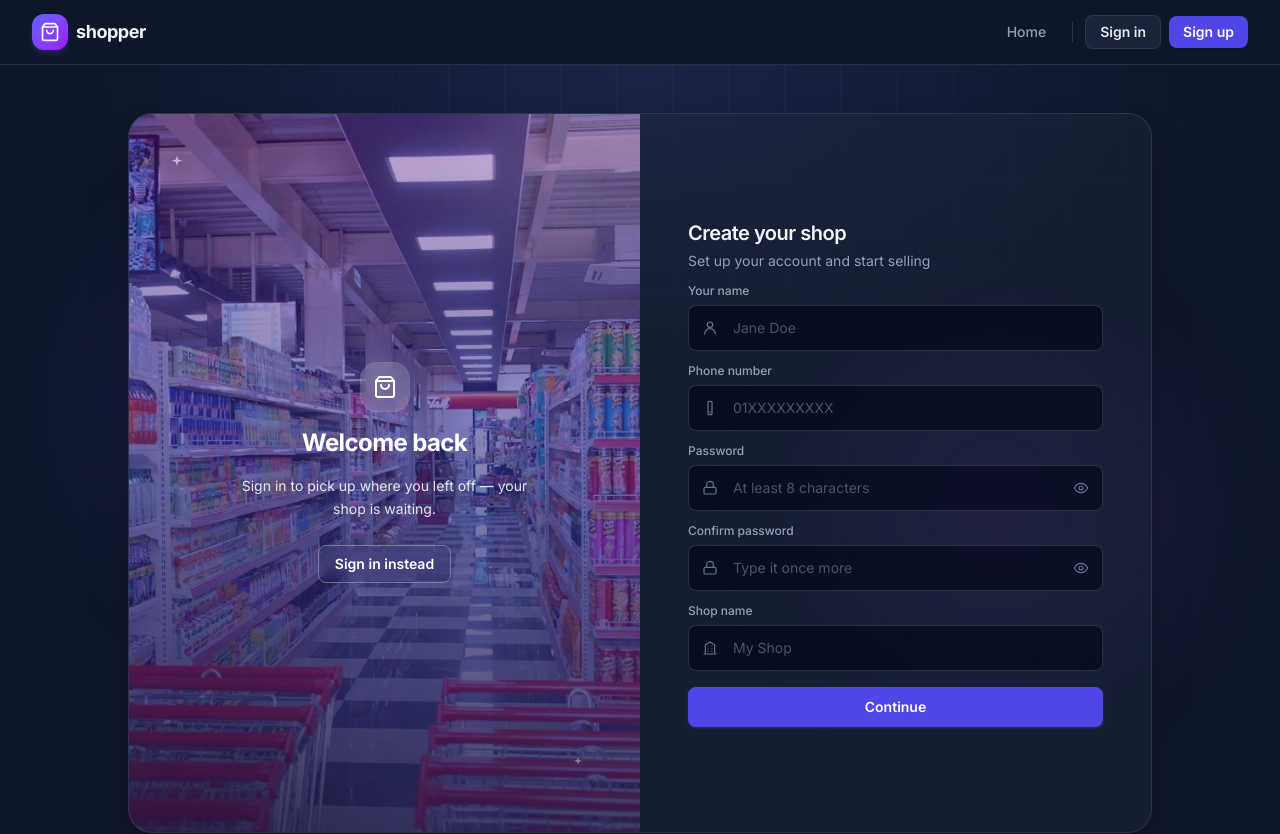
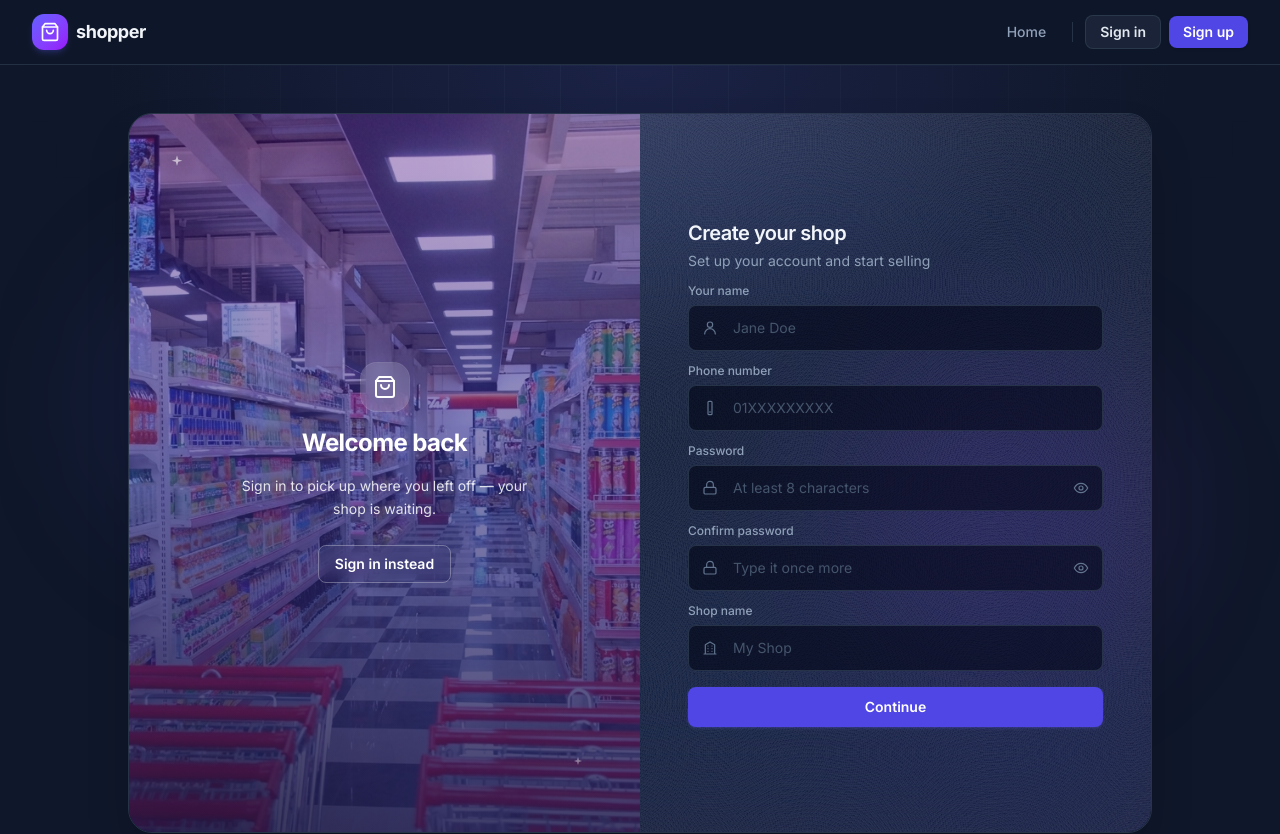
Before and after one commit to rakibulislam8226/shopper, a React (Vite) app in the folder web/: page /signup in a window 1280 px wide. Shown: the top 834 px of the page. Built offline with nearby package versions, Linux system fonts and the light colour scheme.

Commit message:
Enhance AuthCard and SplitAuthCard components: improve background effects and layout for better visual appeal

```diff
--- a/web/src/components/auth/AuthCard.tsx
+++ b/web/src/components/auth/AuthCard.tsx
@@ -66,9 +66,26 @@ export function AuthCard({ mode, signIn, signUp }: AuthCardProps) {
         className="animate-drift pointer-events-none absolute right-[10%] bottom-1/4 h-80 w-80 rounded-full bg-purple-500/10 blur-3xl"
       />
 
-      <div className="relative grid h-180 w-full max-w-5xl grid-cols-1 overflow-hidden rounded-3xl border border-edge-strong bg-card shadow-2xl shadow-black/30 md:grid-cols-2">
+      <div className="relative grid h-180 w-full max-w-5xl grid-cols-1 overflow-hidden rounded-3xl border border-edge-strong shadow-2xl shadow-black/30 md:grid-cols-2">
         {/* ---- Form layer: both forms always mounted, cross-faded by mode. ---- */}
-        <div className="relative col-span-1 md:col-span-2 md:grid md:grid-cols-2">
+        <div className="relative col-span-1 overflow-hidden backdrop-blur-3xl backdrop-saturate-150 md:col-span-2 md:grid md:grid-cols-2">
+          <div
+            aria-hidden="true"
+            className="pointer-events-none absolute inset-0 bg-[radial-gradient(ellipse_120%_60%_at_20%_0%,rgba(148,163,184,0.16),transparent_60%)]"
+          />
+          <div
+            aria-hidden="true"
+            className="pointer-events-none absolute inset-0 bg-linear-to-br from-slate-400/10 via-slate-500/5 to-indigo-500/10"
+          />
+          <div
+            aria-hidden="true"
+            className="pointer-events-none absolute inset-0 opacity-[0.15] mix-blend-overlay"
+            style={{
+              backgroundImage:
+                'repeating-radial-gradient(circle at 15% 20%, rgba(255,255,255,0.4) 0, transparent 1.5%), repeating-radial-gradient(circle at 65% 55%, rgba(255,255,255,0.35) 0, transparent 1.2%), repeating-radial-gradient(circle at 40% 85%, rgba(255,255,255,0.3) 0, transparent 1.8%)',
+              backgroundSize: '140px 140px, 180px 180px, 200px 200px',
+            }}
+          />
           <FormPane active={mode === 'signin'} side="left">
             {signIn}
           </FormPane>
@@ -141,7 +158,7 @@ function FormPane({
 }) {
   return (
     <div
-      className={`flex flex-col justify-center px-8 py-10 sm:px-12 ${
+      className={`relative flex flex-col justify-center px-8 py-10 sm:px-12 ${
         active ? 'flex' : 'hidden md:flex'
       } ${side === 'right' ? 'md:col-start-2' : 'md:col-start-1'}`}
     >
--- a/web/src/components/auth/SplitAuthCard.tsx
+++ b/web/src/components/auth/SplitAuthCard.tsx
@@ -47,7 +47,7 @@ export function SplitAuthCard({
         className="animate-drift pointer-events-none absolute right-[10%] bottom-1/4 h-80 w-80 rounded-full bg-purple-500/10 blur-3xl"
       />
 
-      <div className="relative grid h-136 w-full max-w-4xl grid-cols-1 overflow-hidden rounded-3xl border border-edge-strong bg-card shadow-2xl shadow-black/30 md:grid-cols-2">
+      <div className="relative grid h-136 w-full max-w-4xl grid-cols-1 overflow-hidden rounded-3xl border border-edge-strong shadow-2xl shadow-black/30 md:grid-cols-2">
         {/* ---- Brand panel — fixed on the left, copy changes per step. ---- */}
         <div className="relative hidden md:block">
           <div className="relative flex h-full flex-col items-center justify-center gap-4 overflow-hidden bg-linear-to-br from-indigo-600 via-indigo-500 to-purple-600 px-10 text-center">
@@ -86,7 +86,26 @@ export function SplitAuthCard({
         </div>
 
         {/* ---- Form pane ---- */}
-        <div className="flex flex-col justify-center px-8 py-10 sm:px-12">{children}</div>
+        <div className="relative flex flex-col justify-center overflow-hidden px-8 py-10 backdrop-blur-3xl backdrop-saturate-150 sm:px-12">
+          <div
+            aria-hidden="true"
+            className="pointer-events-none absolute inset-0 bg-[radial-gradient(ellipse_120%_60%_at_20%_0%,rgba(148,163,184,0.16),transparent_60%)]"
+          />
+          <div
+            aria-hidden="true"
+            className="pointer-events-none absolute inset-0 bg-linear-to-br from-slate-400/10 via-slate-500/5 to-indigo-500/10"
+          />
+          <div
+            aria-hidden="true"
+            className="pointer-events-none absolute inset-0 opacity-[0.15] mix-blend-overlay"
+            style={{
+              backgroundImage:
+                'repeating-radial-gradient(circle at 15% 20%, rgba(255,255,255,0.4) 0, transparent 1.5%), repeating-radial-gradient(circle at 65% 55%, rgba(255,255,255,0.35) 0, transparent 1.2%), repeating-radial-gradient(circle at 40% 85%, rgba(255,255,255,0.3) 0, transparent 1.8%)',
+              backgroundSize: '140px 140px, 180px 180px, 200px 200px',
+            }}
+          />
+          <div className="relative">{children}</div>
+        </div>
       </div>
     </div>
   );
```
